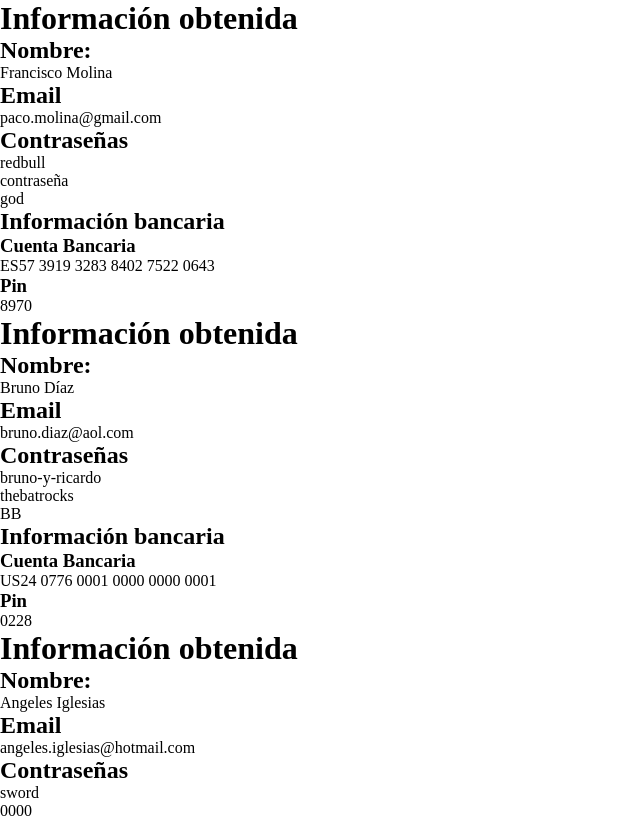
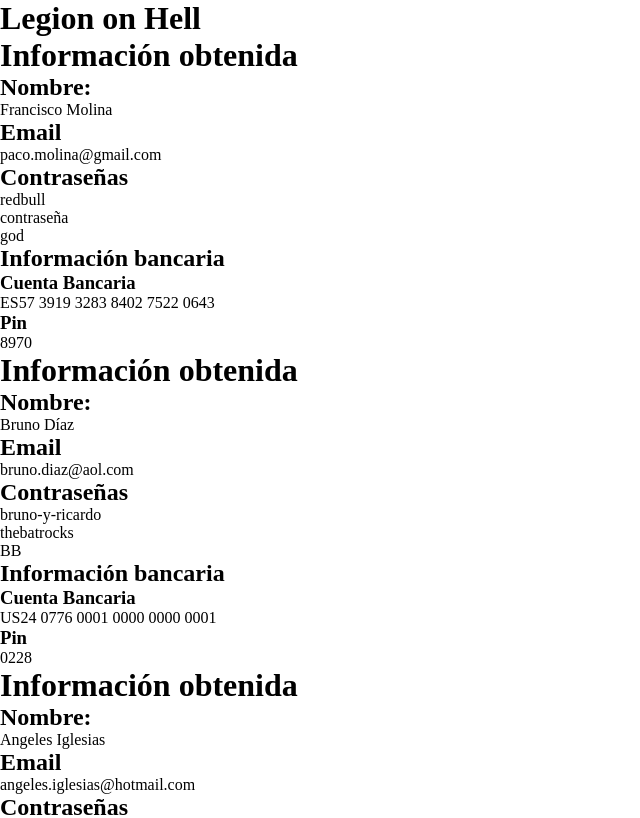
Before and after one commit to EvaMarco/ej_tutoria2_mod3, a React (Create React App) app: page / in a window 1280 px wide. Shown: the top 818 px of the page, without its empty margins (0-640 px from the left). Built offline with nearby package versions, Linux system fonts and the light colour scheme.

Commit message:
Complete components

```diff
--- a/src/App.js
+++ b/src/App.js
@@ -1,75 +1,29 @@
 import React from 'react';
 import './scss/main.scss';
-// import Data from './components/Data'
+import data from './components/DataList'
+import Page from './components/Page'
 class App extends React.Component {
   constructor(props) {
     super(props);
     this.state = {
-      data : [
-        {
-          "name": "Francisco Molina",
-          "email": "paco.molina@gmail.com",
-          "passwords": ["redbull", "contraseña", "god"],
-          "bank": {
-            "iban": "ES57 3919 3283 8402 7522 0643",
-            "pin": "8970"
-          }
-        },
-        {
-          "name": "Bruno Díaz",
-          "email": "bruno.diaz@aol.com",
-          "passwords": ["bruno-y-ricardo", "thebatrocks", "BB"],
-          "bank": {
-            "iban": "US24 0776 0001 0000 0000 0001",
-            "pin": "0228"
-          }
-        },
-        {
-          "name": "Angeles Iglesias",
-          "email": "angeles.iglesias@hotmail.com",
-          "passwords": ["sword", "0000", "123"],
-          "bank": {
-            "iban": "ES39 2002 4104 2471 4443 4466",
-            "pin": "6732"
-          }
-        },
-        {
-          "name": "Lourdes Parra",
-          "email": "lourdes.parra@gmail.com",
-          "passwords": ["bonnie", "123", "0000"],
-          "bank": {
-            "iban": "ES23 9636 3150 7215 8752 3353",
-            "pin": "3127"
-          }
-        }
-      ],
-    }
+      usersdata : data,
+      time: '0:0:0'
+    };
+    setInterval(() => {this.updateClock()}, 1000);
   }
+  updateClock(){
+    const newDate = new Date();
+    const hour = newDate.getHours();
+    const minutes = newDate.getMinutes();
+    const seconds = newDate.getSeconds();
+    const actualTime = `${hour}:${minutes}:${seconds}`;
+    this.setState({time : actualTime});
+  }
+
   render() {
     return (
       <div className="App">
-        <ul className="person__list">
-          {this.state.data.map((item,i) =>
-            <li key={i}>
-            <h1>Información obtenida </h1>
-            <h2>Nombre:</h2>
-            <p className="name">{item.name}</p>
-            <h2> Email</h2>
-            <p className="mail">{item.email}</p>
-            <h2>Contraseñas</h2>
-            <ul className="pass__list">
-              {item.passwords.map((pass, index)=> <li key = {index}>{pass}</li>)}
-            </ul>
-            <h2>Información bancaria</h2>
-            <div className="bank__info">
-              <h3>Cuenta Bancaria</h3>
-              <p className="bank__account">{item.bank.iban}</p>
-              <h3>Pin</h3>
-              <p className="bank__pin">{item.bank.pin}</p>
-            </div>
-
-            </li>)}
-        </ul>
+        <Page data = {this.state.usersdata}/>
       </div>
     );
   }
--- /dev/null
+++ b/src/components/CardList.js
@@ -0,0 +1,25 @@
+import React from 'react';
+import DataCard from './DataCard';
+import PropTypes from 'prop-types';
+
+class CardList extends React.Component {
+
+  render() {
+    return (
+        <React.Fragment>
+          <ul className="person__list">
+            {this.props.data.map((item,i) =>
+              <li key={i}>
+                <DataCard item = {item}/>
+              </li>
+            )}
+          </ul>
+        </React.Fragment>
+    );
+  }
+}
+CardList.propTypes = {
+  data: PropTypes.arrayOf(PropTypes.object).isRequired,
+};
+
+export default CardList;
--- /dev/null
+++ b/src/components/DataCard.js
@@ -0,0 +1,34 @@
+import React from 'react';
+import PropTypes from 'prop-types';
+
+class DataCard extends React.Component {
+  render() {
+    const item = this.props.item;
+    return (
+      <React.Fragment>
+            <h1>Información obtenida </h1>
+            <h2>Nombre:</h2>
+            <p className="name">{item.name}</p>
+            <h2> Email</h2>
+            <p className="mail">{item.email}</p>
+            <h2>Contraseñas</h2>
+            <ul className="pass__list">
+              {item.passwords.map((pass, index)=> <li key = {index}>{pass}</li>)}
+            </ul>
+            <h2>Información bancaria</h2>
+            <div className="bank__info">
+              <h3>Cuenta Bancaria</h3>
+              <p className="bank__account">{item.bank.iban}</p>
+              <h3>Pin</h3>
+              <p className="bank__pin">{item.bank.pin}</p>
+            </div>
+      </React.Fragment>
+    )
+  }
+}
+
+DataCard.propTypes = {
+  item: PropTypes.object.isRequired
+};
+
+export default DataCard;
--- a/src/components/Data.js
+++ b/src/components/DataList.js
@@ -1,4 +1,4 @@
-const Data = [
+const data = [
   {
     "name": "Francisco Molina",
     "email": "paco.molina@gmail.com",
@@ -36,4 +36,4 @@ const Data = [
     }
   }
 ]
-export default {Data};
+export default data;
--- /dev/null
+++ b/src/components/Footer.js
@@ -0,0 +1,15 @@
+import React from 'react';
+
+class Footer extends React.Component {
+
+  render() {
+    return (
+      <React.Fragment>
+        <p> "loh();" </p>
+        <p>futuro reloj</p>
+      </React.Fragment>
+    );
+  }
+}
+
+export default Footer;
--- /dev/null
+++ b/src/components/Header.js
@@ -0,0 +1,14 @@
+import React from 'react';
+
+class Header extends React.Component {
+
+  render() {
+    return (
+      <React.Fragment>
+        <h1>Legion on Hell</h1>
+      </React.Fragment>
+    );
+  }
+}
+
+export default Header;
--- /dev/null
+++ b/src/components/Page.js
@@ -0,0 +1,22 @@
+import React from 'react';
+import Header from './Header';
+import CardList from './CardList';
+import Footer from './Footer';
+import PropTypes from 'prop-types';
+class Page extends React.Component {
+
+  render() {
+    return (
+      <React.Fragment>
+        <Header />
+        <CardList data = {this.props.data}/>
+        <Footer />
+      </React.Fragment>
+    );
+  }
+}
+Page.propTypes = {
+  data: PropTypes.arrayOf(PropTypes.object).isRequired,
+};
+
+export default Page;
```
Also changed, not shown: 1 other file (tests, documents, lock files or other folders).
